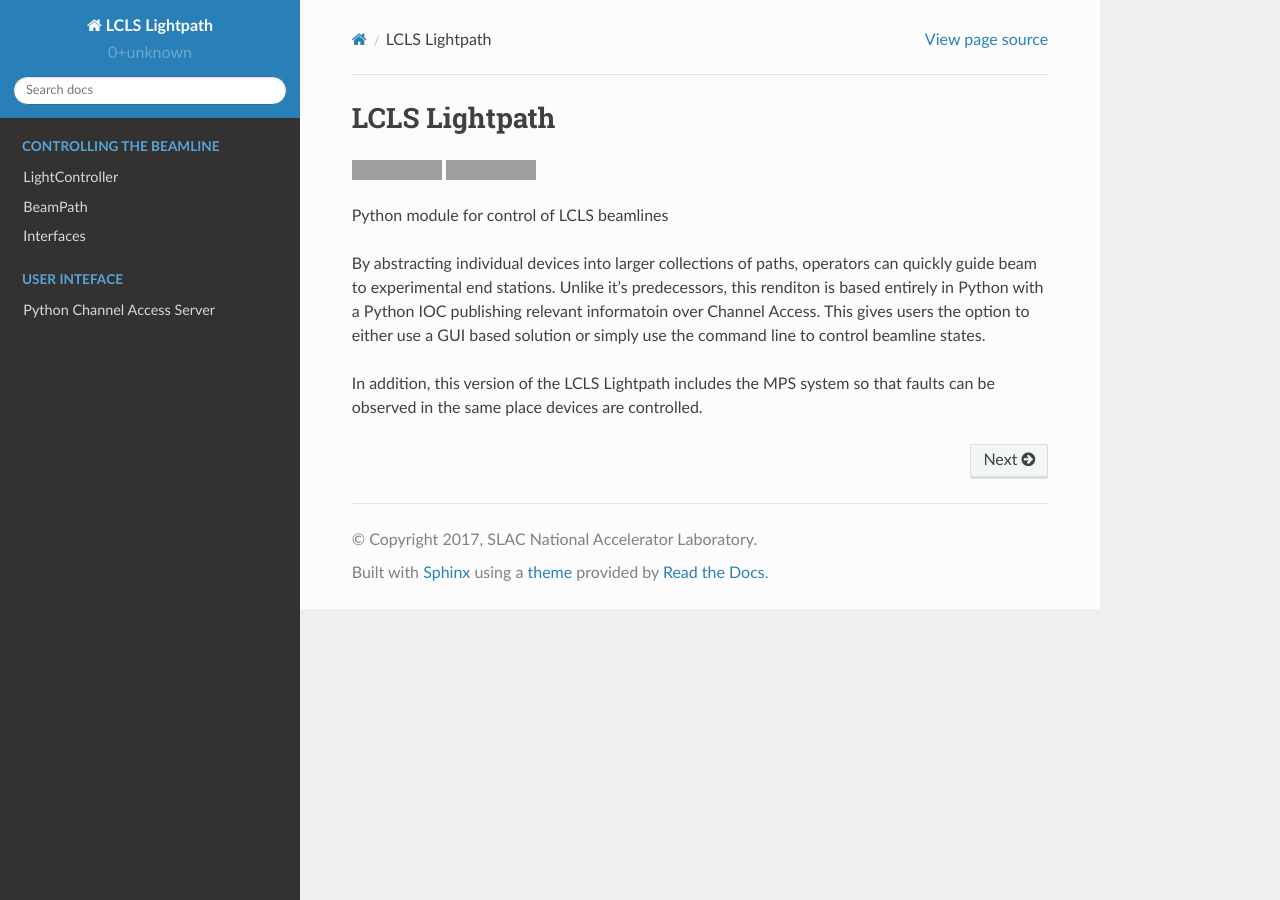
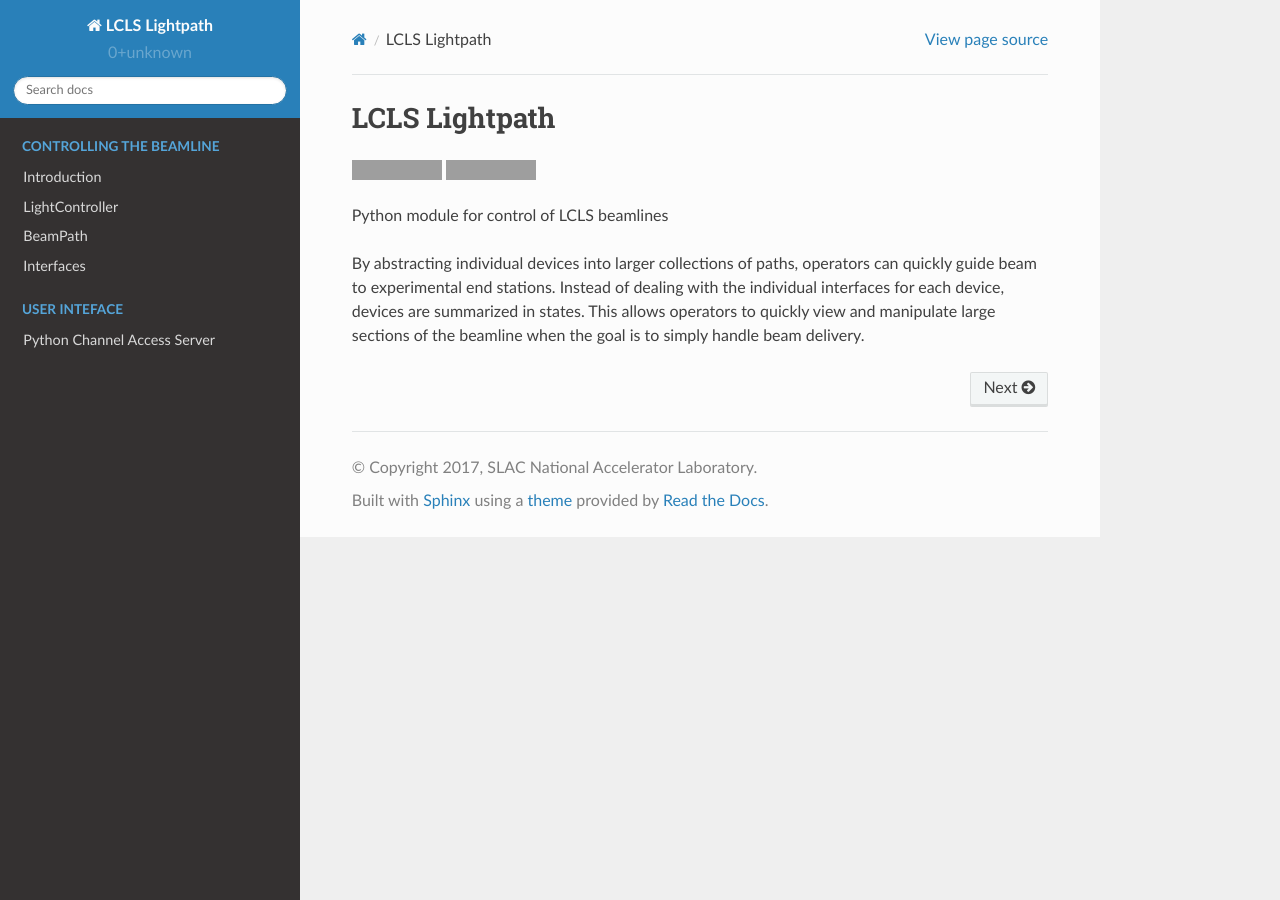
Before and after one commit to pcdshub/lightpath, a Sphinx documentation site: the page built from docs/source/index.rst, in a window 1280 px wide. Built offline with Sphinx 7.4.7 and the Read the Docs theme 2.0.0, drawn with Linux system fonts in a browser that asks for light colours; grey boxes are pictures that could not be loaded.

Commit message:
DOC: Add tutorial and cleanup README

```diff
--- a/README.rst
+++ b/README.rst
@@ -5,13 +5,11 @@
 
 .. image:: https://codecov.io/github/slaclab/lightpath/coverage.svg?branch=master
     :target: https://codecov.io/gh/slaclab/lightpath?branch=master
+
 Python module for control of LCLS beamlines
 
 By abstracting individual devices into larger collections of paths, operators
-can quickly guide beam to experimental end stations. Unlike it's predecessors,
-this renditon is based entirely in Python with a Python IOC publishing relevant
-informatoin over Channel Access. This gives users the option to either use a
-GUI based solution or simply use the command line to control beamline states.
-
-In addition, this version of the LCLS Lightpath includes the MPS system so that
-faults can be observed in the same place devices are controlled.
+can quickly guide beam to experimental end stations. Instead of dealing with
+the individual interfaces for each device, devices are summarized in states.
+This allows operators to quickly view and manipulate large sections of the
+beamline when the goal is to simply handle beam delivery.
--- a/docs/source/index.rst
+++ b/docs/source/index.rst
@@ -5,6 +5,7 @@
    :caption: Controlling the beamline
    :hidden:
 
+   tutorial.rst
    controller.rst
    path.rst
    device.rst
```
Also changed, not shown: docs/source/tutorial.rst (added, +78 -0 lines).
